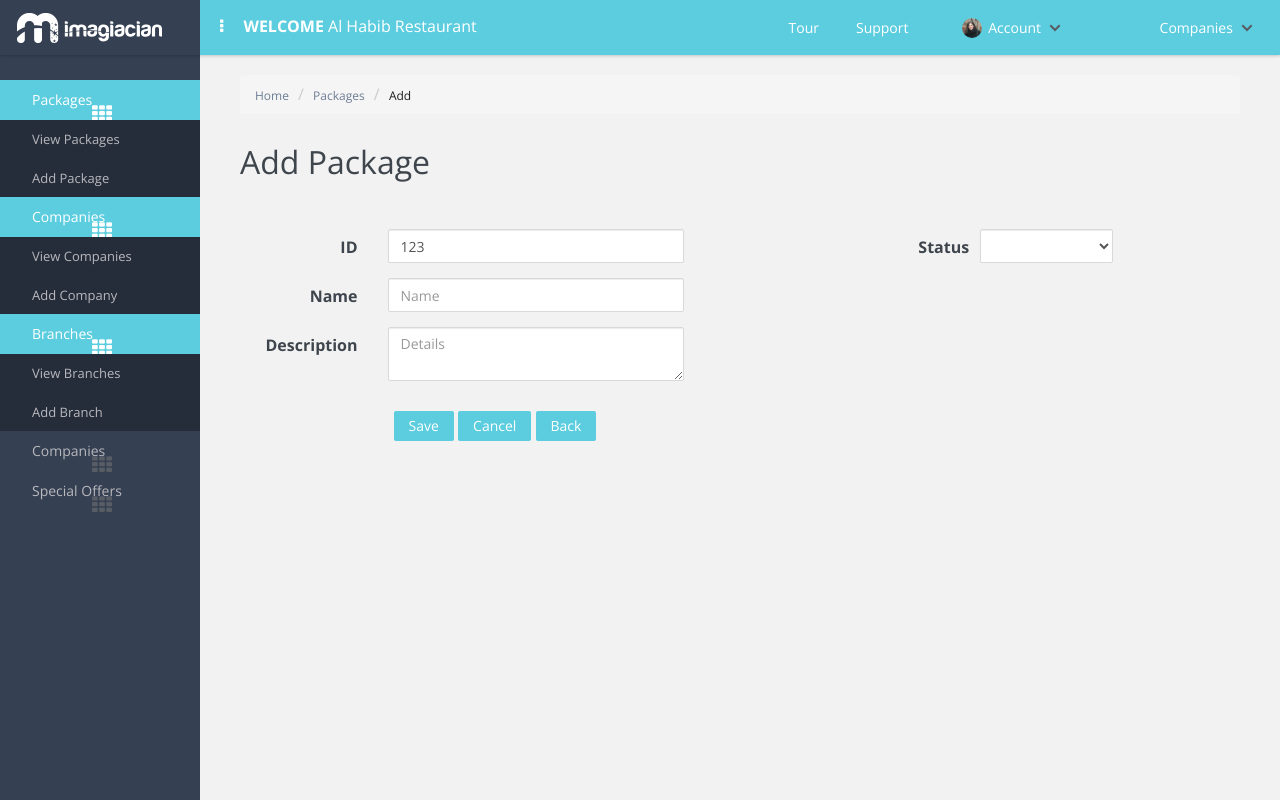
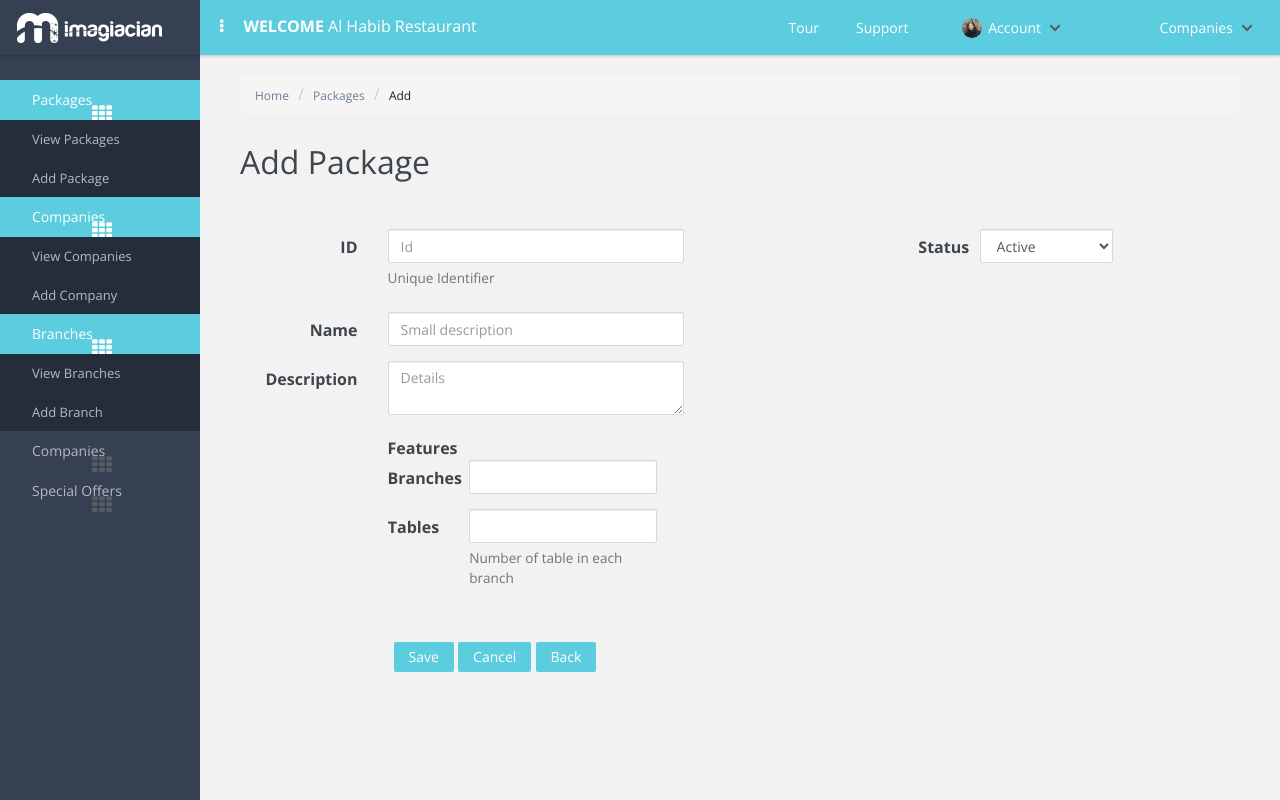
Before and after one commit to TheHanif/Restaurant-app, a PHP site: page /add_package.php in a window 1280 px wide. Run offline with PHP 8.4, Linux system fonts and the light colour scheme; the visitor is signed in with stand-in values (Sample User, id 1); data that the repository does not hold is empty; some libraries are stand-ins or nearby versions.

Commit message:
Package
Added features markup and php code
added help small help blocks

```diff
--- a/add_package.php
+++ b/add_package.php
@@ -34,6 +34,7 @@
 	}
 	if (isset($ID)) {
 		$package_result = $package->get_packages($ID);
+		$package_result->package_features = json_decode($package_result->package_features);
 	}
 
 ?>
@@ -43,14 +44,15 @@
 		  <div class="form-group">
 		    <label for="package_unique_id" class="col-sm-3 control-label">ID</label>
 		    <div class="col-sm-8">
-		      <input type="text" class="form-control" name="package_unique_id" id="package_unique_id" value="<?php echo (isset($ID))? $package_result->package_unique_id : '123' ?>" placeholder="Id" readonly>
+		      <input type="text" class="form-control" name="package_unique_id" id="package_unique_id" value="<?php echo (isset($ID))? $package_result->package_unique_id : '' ?>" placeholder="Id" readonly>
+		      <small class="help-block">Unique Identifier</small>
 		    </div>
 		  </div>
 
 		  <div class="form-group">
 		    <label for="package_name" class="col-sm-3 control-label">Name</label>
 		    <div class="col-sm-8">
-		      <input type="text" class="form-control" name="package_name" id="package_name" value="<?php echo (isset($ID))? $package_result->package_name : '' ?>" placeholder="Name">
+		      <input type="text" class="form-control" name="package_name" id="package_name" value="<?php echo (isset($ID))? $package_result->package_name : '' ?>" placeholder="Small description">
 		    </div>
 		  </div>
 
@@ -60,6 +62,31 @@
 		      <textarea class="form-control" id="package_desc" name="package_desc" placeholder="Details"><?php echo (isset($ID))? $package_result->package_detail : '' ?></textarea>
 		    </div>
 		  </div>
+
+		  <div class="form-group">
+		    <label class="col-sm-3 control-label"></label>
+		    <div class="col-sm-8 packages-features">
+				<label for="" class="control-label"><strong>Features</strong></label>
+
+				<div class="form-group">
+					<label class="col-sm-3 control-label">Branches</label>
+					<div class="col-sm-8">
+						<input type="text" class="form-control" name="package_features[branches]" value="<?php echo (isset($ID))? $package_result->package_features->branches : '' ?>">
+					</div>
+				</div>
+
+				<div class="form-group">
+					<label class="col-sm-3 control-label">Tables</label>
+					<div class="col-sm-8">
+						<input type="text" class="form-control" name="package_features[tables]" value="<?php echo (isset($ID))? $package_result->package_features->tables : '' ?>">
+						<small class="help-block">Number of table in each branch</small>
+					</div>
+				</div>
+
+		    </div><!-- // .packages-features -->
+		  </div>
+
+
 
 		  <div class="col-sm-offset-3 form-group btn-container ">
 			  <input type="submit" name="add_package" class="btn btn-primary" value="Save">
@@ -74,7 +101,7 @@
 		    <label for="package_status" class="col-sm-3 control-label">Status</label>
 		    <div class="col-sm-8">
 		      <select class="form-control" id="package_status" name="package_status"  required>
-					<?php foreach($status as $status_key => $status_value){ ?>
+					<?php foreach($package->packages_status as $status_key => $status_value){ ?>
 						<option value="<?php echo $status_key; ?>" <?php (isset($ID))? $selected_status = $package_result->package_status : '';if(isset($ID)){if($status_key == $selected_status){echo 'selected=selected';}}?> ><?php echo $status_value; ?></option>
 						<?php } ?>
 				</select>
```
Lines whose indentation alone changed are shown as unchanged.
